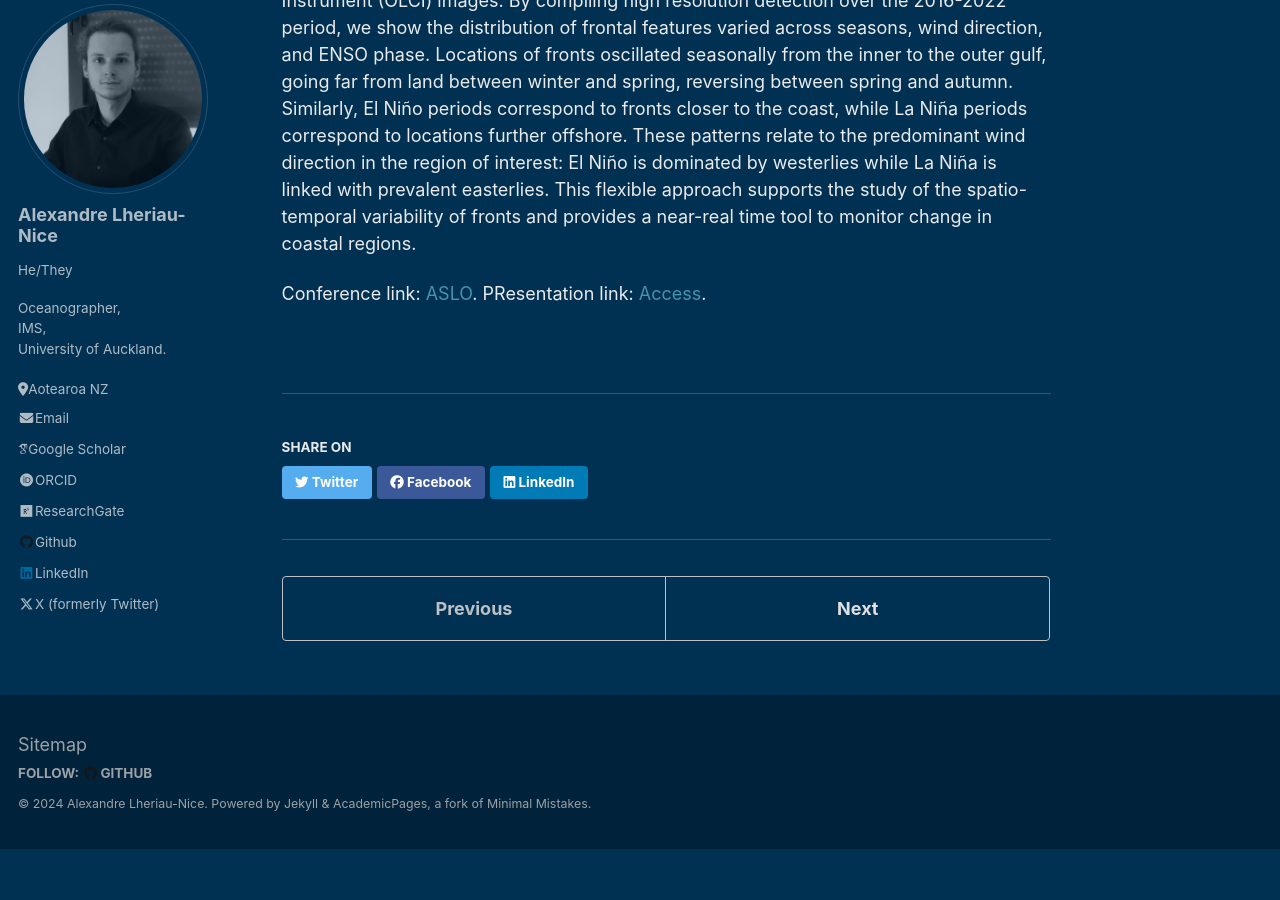
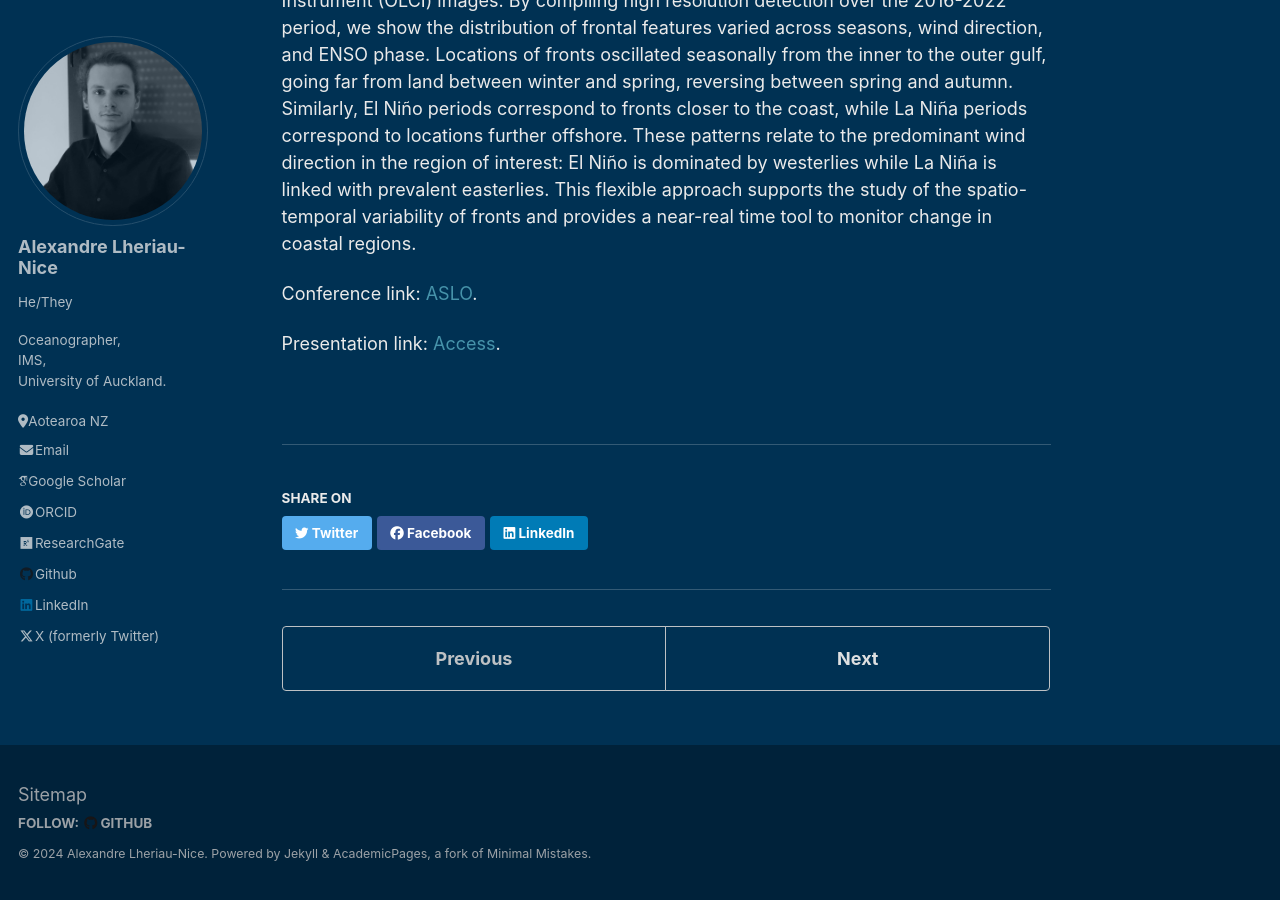
Before and after one commit to AlxLhrNc/AlxLhrNc.github.io, a Jekyll site: the page built from _talks/2023_ASLO.md, in a window 1280 px wide and 900 px high, scrolled down 521 px. Built offline with Jekyll 4.4.1, drawn with Linux system fonts in a browser that asks for light colours; some web fonts are replaced; before the commit the page ends 1370 px from its top, so only the background shows below that.

```diff
--- a/_talks/2023_ASLO.md
+++ b/_talks/2023_ASLO.md
@@ -14,4 +14,5 @@ location: "Palma de Mallorca, Spain"
 Fronts, meeting points with water masses having different properties, are common occurrences in the ocean and cover a wide range of both temporal and spatial scales. Coastal areas such as the Hauraki Gulf (Aotearoa New Zealand) are characterised strong frontal heterogeneity that is challenging to monitor. Here, we combine fine resolution satellite imaging with a front detection algorithm optimised for the region to investigate the spatio-temporal variability of ocean color fronts. We adapted the Belkin and O’Reilly Algorithm (BOA) to remove the noise typically associated with Ocean and Land Colour Instrument (OLCI) images. By compiling high resolution detection over the 2016-2022 period, we show the distribution of frontal features varied across seasons, wind direction, and ENSO phase. Locations of fronts oscillated seasonally from the inner to the outer gulf, going far from land between winter and spring, reversing between spring and autumn. Similarly, El Niño periods correspond to fronts closer to the coast, while La Niña periods correspond to locations further offshore. These patterns relate to the predominant wind direction in the region of interest: El Niño is dominated by westerlies while La Niña is linked with prevalent easterlies. This flexible approach supports the study of the spatio-temporal variability of fronts and provides a near-real time tool to monitor change in coastal regions.
 
 Conference link: [ASLO](https://aslo.secure-platform.com:443/2023/gallery/rounds/13/details/6314).
-PResentation link: [Access](http://alxlhrnc.github.io/files/2023_06_09_ASLO.pdf).
+
+Presentation link: [Access](http://alxlhrnc.github.io/files/2023_06_09_ASLO.pdf).
```
